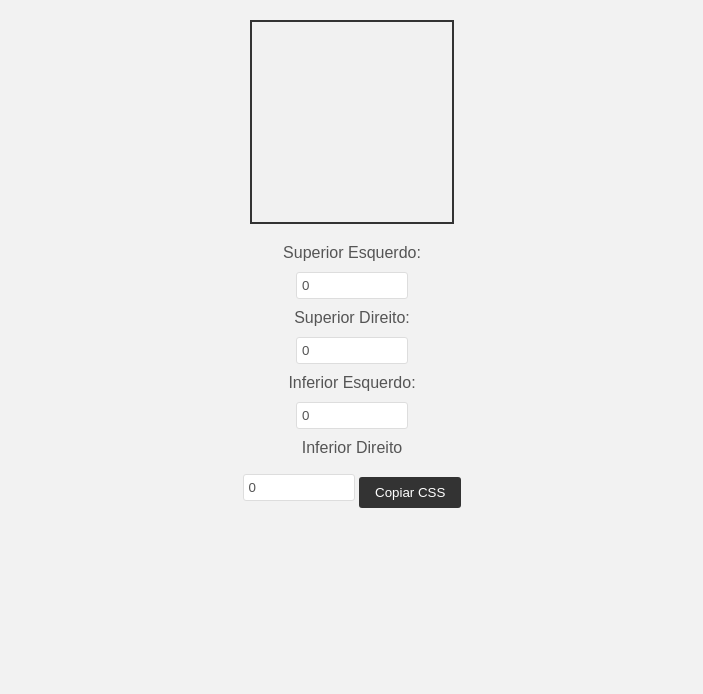
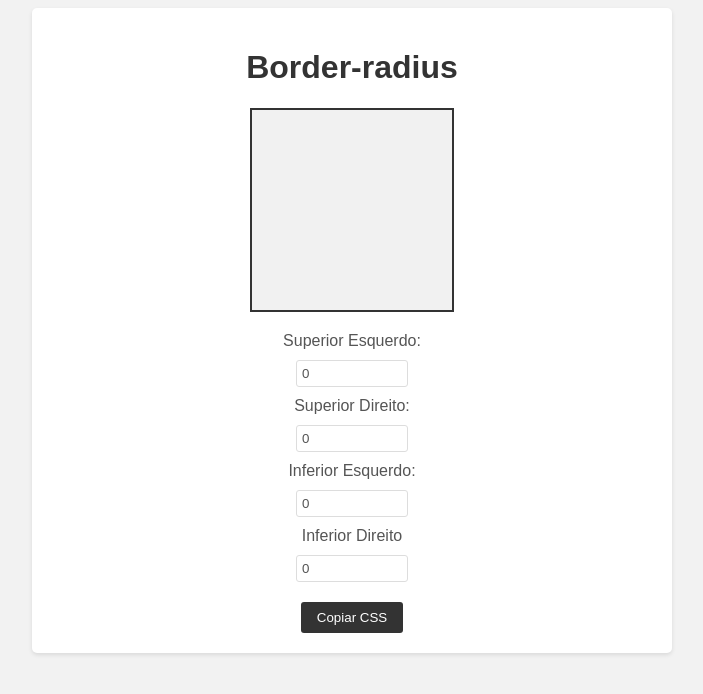
Before and after one commit to Allisus/Border-radius, a plain HTML site: page index.html in a window 1280 px wide. Shown: the whole page, without its empty margins (288-991 px from the left). Drawn offline with Linux system fonts and the light colour scheme.

Commit message:
centralizando-conteudo

```diff
--- a/index.html
+++ b/index.html
@@ -7,22 +7,29 @@
     <title>Border-radius Previewer</title>
 </head>
 <body>
+    <div class="container">
+        <h1>Border-radius</h1>
     <div class="shape" id="shape"></div>
     <div class="controls">
+    <div>
         <label for="top-left">Superior Esquerdo:</label>
         <input type="number" id="top-left" value="0" min="0" max="100">
-
+    </div>
+    <div>
         <label for="top-right">Superior Direito:</label>
         <input type="number" id="top-right" value="0" min="0" max="100">
-
+    </div>
+    <div>
         <label for="bottom-left">Inferior Esquerdo:</label>
         <input type="number" id="bottom-left" value="0" min="0" max="100">
-
+    </div>
+    <div>
         <label for="bottom-right">Inferior Direito</label>
         <input type="number" id="bottom-right" value="0" min="0" max="100">
-
+    </div>
         <button id="copy-css">Copiar CSS</button>
     </div>
+</div>
     <script src="script.js"></script>
 </body>
 </html>
--- a/style.css
+++ b/style.css
@@ -1,4 +1,4 @@
-body {
+body{
     background-color: #f2f2f2;
     font-family: Arial, sans-serif;
 }
@@ -17,7 +17,7 @@ h1 {
     color: #333;
 }
 
-.shape {
+.shape{
     width: 200px;
     height: 200px;
     background-color: #f1f1f1;
@@ -27,19 +27,19 @@ h1 {
     transition: border-radius 0.3s ease;
 }
 
-.controls {
+.controls{
     text-align: center;
     margin-top: 20px;
 }
 
 .controls label,
-.controls input {
+.controls input{
     display: block;
     margin-bottom: 10px;
     color: #555;
 }
 
-.controls input {
+.controls input{
     display: inline-block;
     vertical-align: middle;
     width: 100px;
@@ -48,7 +48,7 @@ h1 {
     border-radius: 3px;
 }
 
-.controls button {
+.controls button{
     margin-top: 10px;
     padding: 8px 16px;
     background-color: #333;
@@ -56,9 +56,9 @@ h1 {
     border: none;
     border-radius: 3px;
     cursor: pointer;
-    transition: background-color 0.3s ease;
+    transition: background-color 0.3 ease;
 }
 
-.controls button:hover {
+.controls button:hover{
     background-color: #555;
 }
```
Also changed, not shown: script.js (line endings or trailing spaces).
